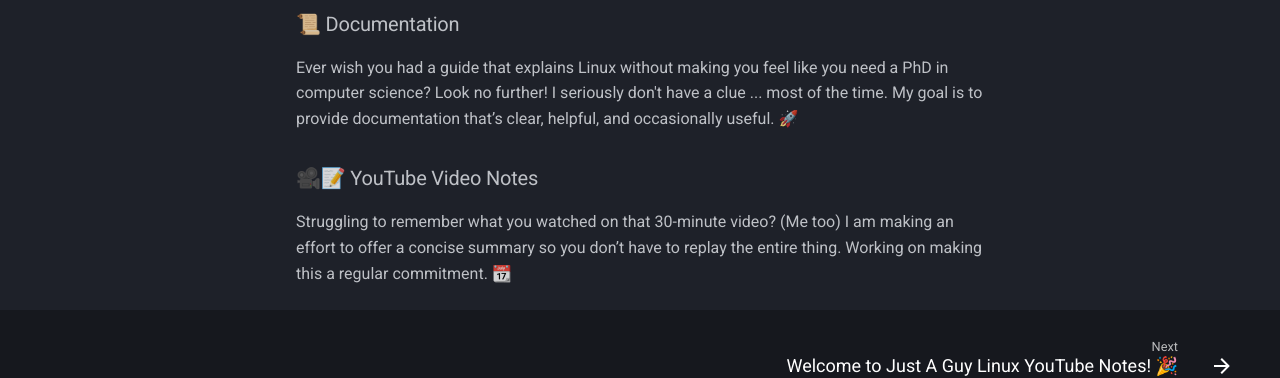
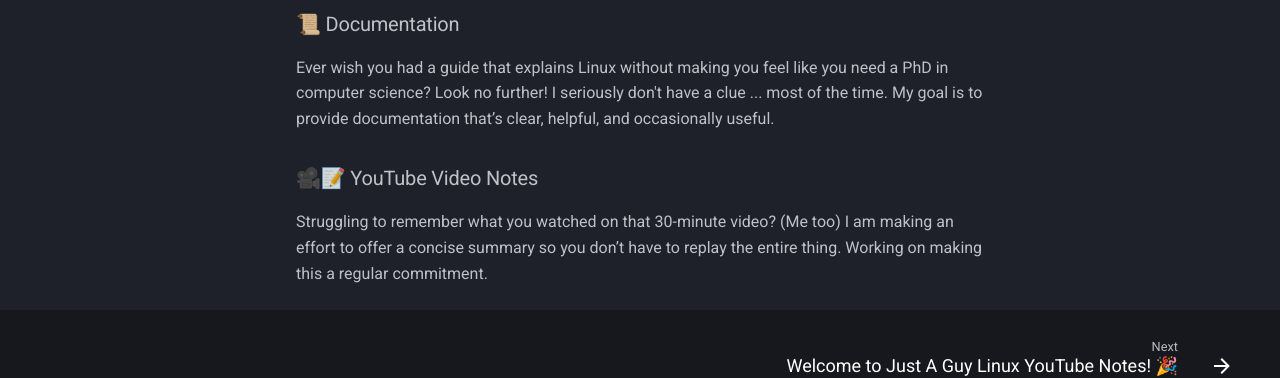
Before and after one commit to drewgrif/jagmkdocs, an MkDocs documentation site: the page built from docs/index.md, in a window 1280 px wide and 1138 px high. Shown: the part 671-1049 px from the top of the window. Built offline with MkDocs 1.6.1 and Material for MkDocs 9.7.7, drawn with Linux system fonts in a browser that asks for light colours.

```diff
--- a/docs/index.md
+++ b/docs/index.md
@@ -14,7 +14,7 @@ Welcome to JustAGuyLinux, where the motto is “Not an expert. Just A Guy.”
 - **Podcast**: Currently, I am a regular on [The Linux Cast 🎙️](https://thelinuxcast.org){:target="_blank"} podcast. Sometimes I hang on [The Linux Cast Discord server 💬](https://discord.gg/C9je3KSrFA){:target="_blank"}.
 
 ### 📜 Documentation
-Ever wish you had a guide that explains Linux without making you feel like you need a PhD in computer science? Look no further! I seriously don't have a clue ... most of the time. My goal is to provide documentation that’s clear, helpful, and occasionally useful. 🚀
+Ever wish you had a guide that explains Linux without making you feel like you need a PhD in computer science? Look no further! I seriously don't have a clue ... most of the time. My goal is to provide documentation that’s clear, helpful, and occasionally useful.
 
 ### 🎥📝 YouTube Video Notes
-Struggling to remember what you watched on that 30-minute video? (Me too) I am making an effort to offer a concise summary so you don’t have to replay the entire thing. Working on making this a regular commitment. 📆
+Struggling to remember what you watched on that 30-minute video? (Me too) I am making an effort to offer a concise summary so you don’t have to replay the entire thing. Working on making this a regular commitment.
```
